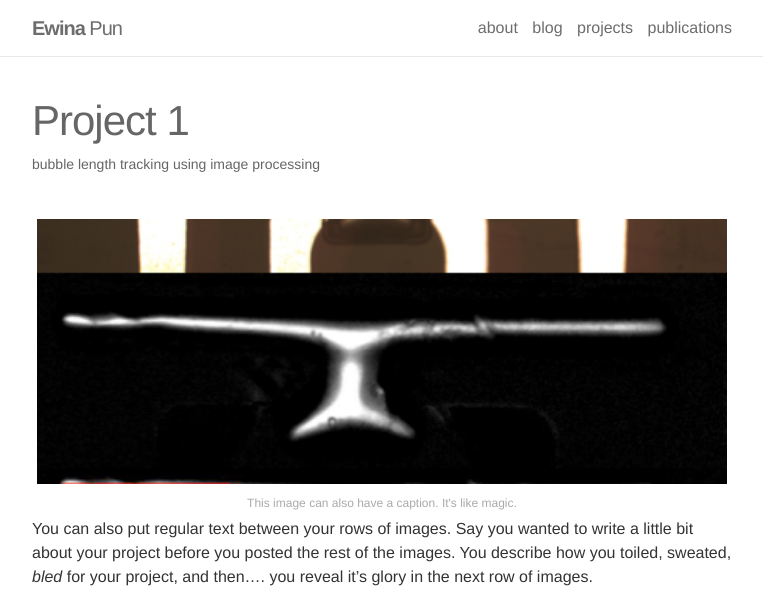
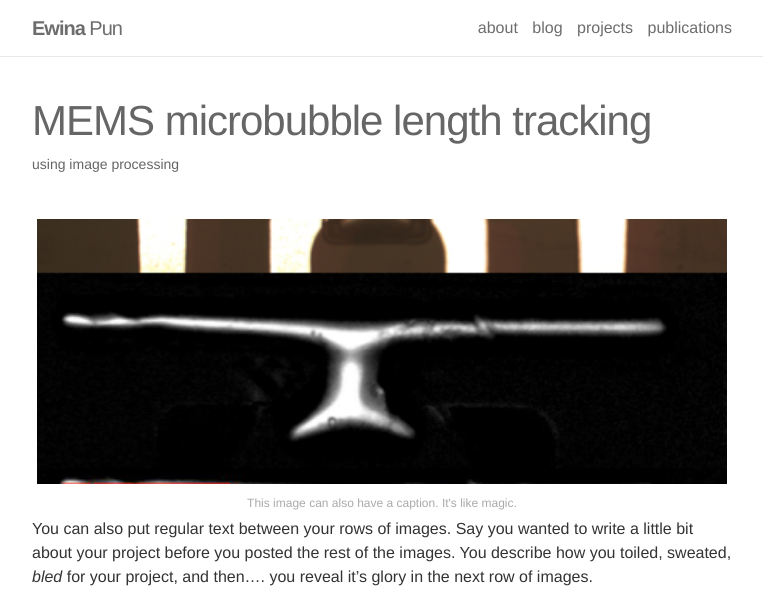
Before and after one commit to ewinapun/ewinapun.github.io, a Jekyll site: the page built from _projects/1_project.markdown, in a window 1280 px wide and 900 px high, cut to the strip 0-601 px from the top of the window. Shown: the whole strip, without its empty margins (258-1021 px from the left). Built offline with Jekyll 4.4.1, drawn with Linux system fonts in a browser that asks for light colours; nearby versions of some CDN libraries.

Commit message:
project 1

```diff
--- a/_projects/1_project.markdown
+++ b/_projects/1_project.markdown
@@ -1,8 +1,8 @@
 ---
 layout: page
-title: Project 1
-description: bubble length tracking using image processing
-img: /assets/img/bubble_project/ezgif.com-crop.gif
+title: MEMS microbubble length tracking
+description: using image processing
+img: /assets/img/bubble_project/bubble_gif.gif
 ---
 
 <div class="img_row">
```
